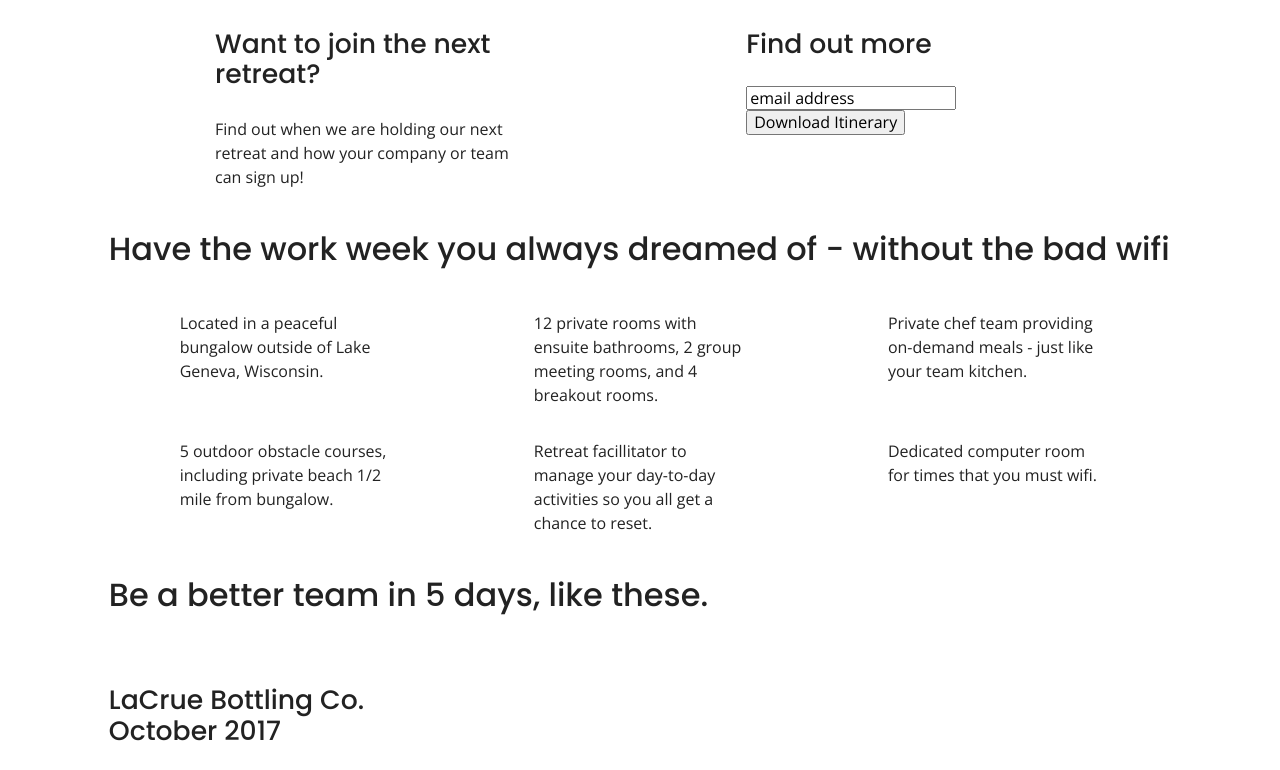
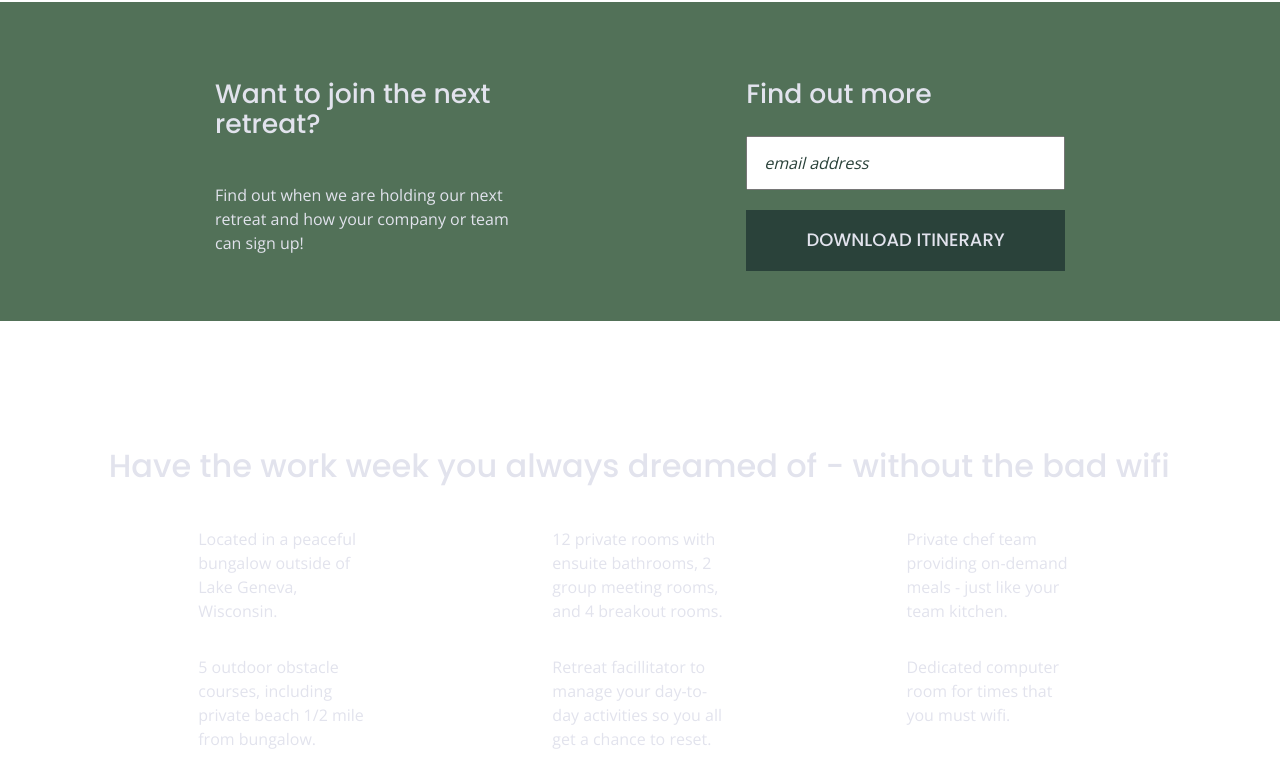
Before and after one commit to atvanek/unplugged, a website built with Parcel: page index.html in a window 1280 px wide. Shown: the part 198-968 px from the top of the page. Built offline with nearby package versions, Linux system fonts and the light colour scheme.

Commit message:
Final font and bg styles

```diff
--- a/css/main.css
+++ b/css/main.css
@@ -97,6 +97,7 @@ body {
 
   font-family: 'Open Sans', sans-serif;
   font-size: 1em;
+  color: #e2e3ed;
 
 }
 
@@ -185,7 +186,8 @@ address {
   /*==============HEADER=================================*/
 
   header{
-    margin: 15px 0;
+    padding: 15px 0;
+    background: #202322;
 
   }
 
@@ -239,9 +241,36 @@ address {
 
     display: flex;
     justify-content: center;
+    background: #527158;
 
   }
 
+  aside .form {
+    margin-top: 30px;
+  }
+
+  input[type=text] {
+    box-sizing: border-box;
+    width: 100%;
+    color: #2a423a;
+    font-style: italic;
+    padding: 1em;
+  }
+
+  input[type=button] {
+    width: 100%;
+    padding: 20px 0;
+    margin-top: 20px;
+    background-color: #2a423a;
+    font-family: 'Poppins', Helvetica, Arial, sans-serif;
+    font-weight: 500;
+    font-size: 1.125em;
+    color: #e2e3ed;
+    border: none;
+    text-align: center;
+    text-transform: uppercase;
+
+  }
   .newsletter{
 
   }
@@ -294,6 +323,7 @@ address {
     justify-content: center;
     align-items: center;
     flex-flow: row wrap;
+    background: #2a423a;
 
   }
 
@@ -302,7 +332,11 @@ address {
   footer .content-wrapper{
 
     width: 55%;
+    padding: 5.4em 0;
+  }
 
+  footer{
+    background: #202322;
   }
 
   .contact{
@@ -533,9 +567,18 @@ address {
           flex-flow: row nowrap;
           justify-content: space-between;
       }
+
+      section.mission{
+        background: #527158;
+
+      }
+
       p.mission-body{
             width: 45%;
       }
+    section.contact-section {
+    background: #2a423a;
+    }
 
     .general{
       display: flex;
@@ -551,6 +594,11 @@ address {
     }
   /***********FAQ PAGE**********/
 
+  .faq{
+    background: #527158;
+
+
+  }
   .faq .content-wrapper {
     justify-content: space-between;
 }
@@ -570,24 +618,54 @@ address {
       display: flex;
       flex-flow: row nowrap;
       justify-content: space-around;
+      align-items: flex-start;
   }
 
-  .form-description, .form{
-    width: 30%;
+
+  div.form, div.form-description {
+    align-items: flex-start;
+    display: flex;
+    flex-flow: row wrap;
+    flex-basis: 30%;
   }
 
+  aside .form {
+    margin-top: 0px;
+
+  }
+
+  section.features {
+    padding: 6.25em 0;
+  }
+
+  section.mission{
+    padding: 6.25em 0;
+  }
+
+  section.contact-section{
+
+    padding: 6.25em 0;
+
+  }
 
   .feature-items{
     justify-content: space-around;
   }
 
   .feature-items article {
-    flex-basis: 20%;
+    flex-basis: 16.5%;
+  }
+  .reviews{
+    padding: 6.25em 0;
   }
 
   .general{
     justify-content: flex-start;
 
+  }
+
+  aside.newsletter{
+    padding: 3.125em 0;
   }
 
   .address-column {
@@ -601,6 +679,8 @@ address {
 
   .faq-content h4 {
     justify-content: flex-start;
+  }
+}
 
   @media print,
     (-webkit-min-device-pixel-ratio: 1.25),
--- a/index.html
+++ b/index.html
@@ -28,12 +28,14 @@
 <body>
   <header>
     <div class="content-wrapper">
-      <img src="img/logo.png" alt="logo">
+      <a href="index.html">
+        <img src="img/logo.png" alt="logo">
+      </a>
       <div class="header-divider"></div>
       <nav>
         <ul>
-          <li>FAQ</li>
-          <li>About</li>
+          <li><a href="faq/index.html">FAQ</a></li>
+          <li><a href="about/index.html">About</a></li>
         </ul>
       </nav>
     </div>
```
Also changed, not shown: about/index.html (+4 -4 lines), faq/index.html (+2 -2 lines).
